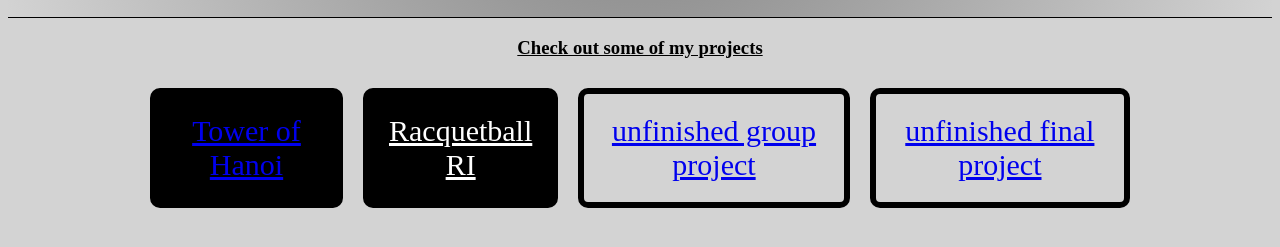
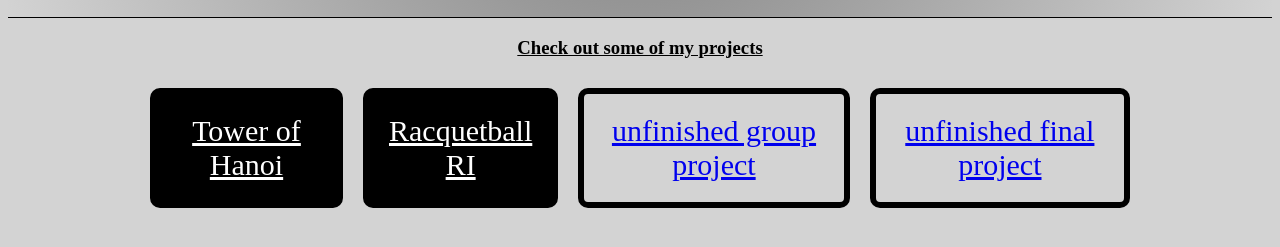
Before and after one commit to mwb86/mwb86.github.io, a plain HTML site: page index.html in a window 1280 px wide. Shown: the part 355-602 px from the top of the page. Drawn offline with Linux system fonts and the light colour scheme; a web font is replaced by a local one.

Commit message:
gh-pages

```diff
--- a/style.css
+++ b/style.css
@@ -64,7 +64,7 @@ h3{
   background-color: black;
   animation: pulse 5s ease infinite;
 }
-#towers, #rubyApp > a {
+#towers > a, #rubyApp > a {
   color:white;
 }
 
```
